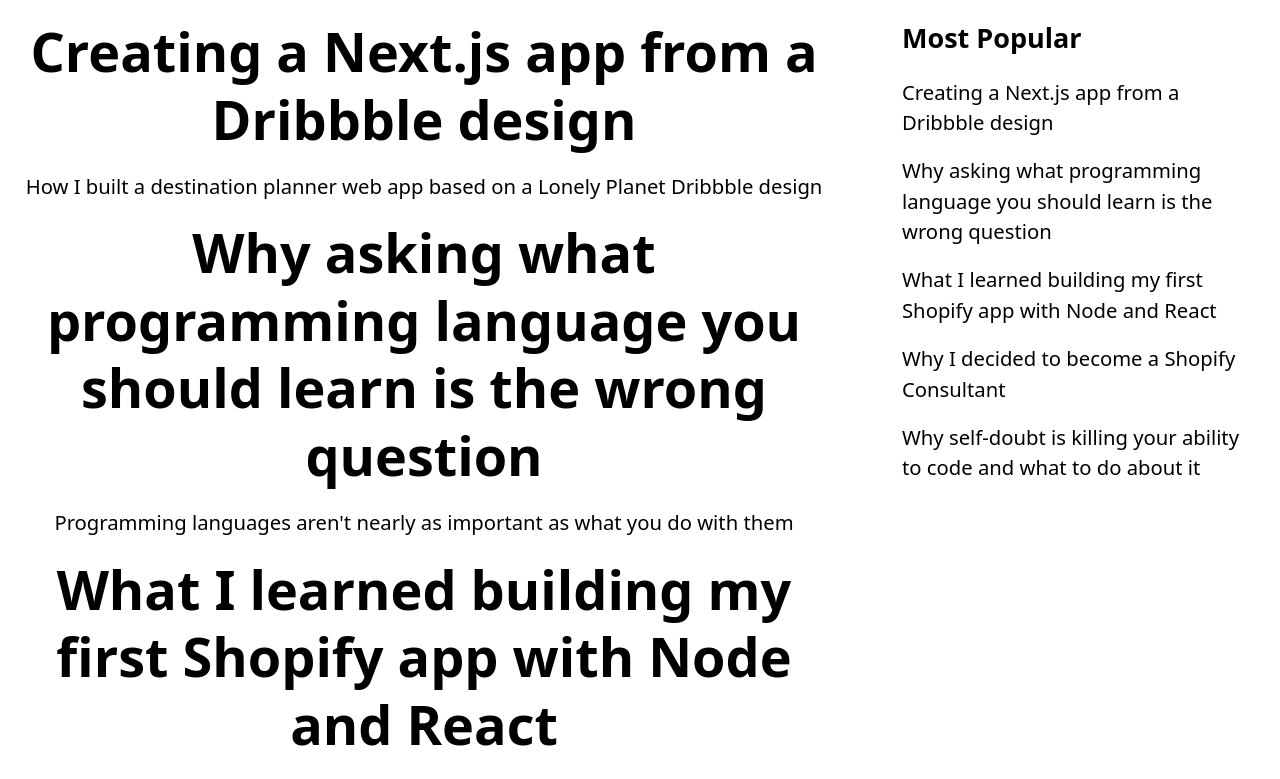
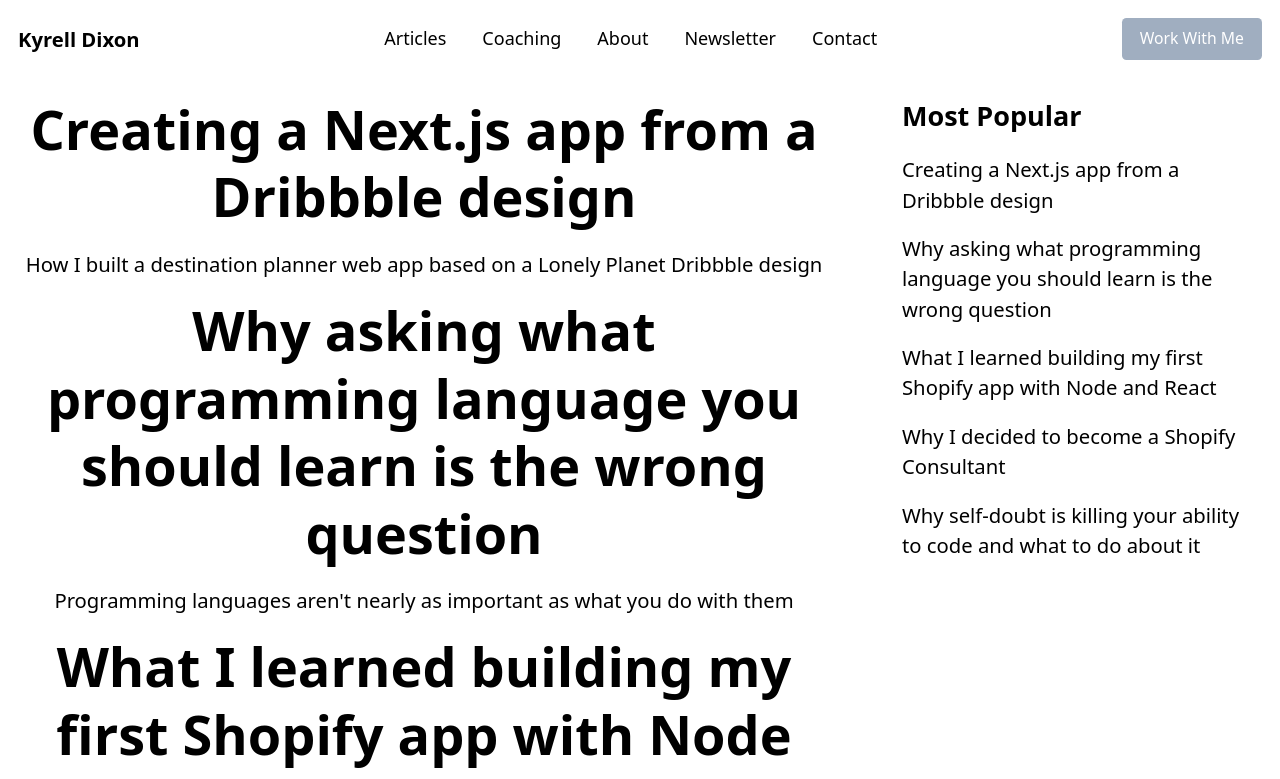
Before and after one commit to kyrelldixon/kyrelldixon.com, a Next.js app: page /blog in a window 1280 px wide. Shown: the top 779 px of the page. Built offline with nearby package versions, Linux system fonts and the light colour scheme; what @tailwindcss/ui would draw is missing.

Commit message:
feat: add header and nav links

```diff
--- /dev/null
+++ b/components/header.js
@@ -0,0 +1,29 @@
+import Link from "next/link";
+
+export default function Header({ navLinks }) {
+  return (
+    <header className="sticky inset-x-0 top-0 flex items-center justify-between p-4 bg-white">
+      <Link href="/">
+        <a title="Go to Homepage">
+          <h1 className="text-lg font-semibold">Kyrell Dixon</h1>
+        </a>
+      </Link>
+      <nav>
+        <ul className="hidden space-x-8 md:flex">
+          {navLinks.map((link) => (
+            <li key={link.href}>
+              <Link href={link.href}>
+                <a>{link.title}</a>
+              </Link>
+            </li>
+          ))}
+        </ul>
+      </nav>
+      <Link href="/coaching">
+        <a className="px-4 py-2 text-sm text-white bg-gray-500 rounded">
+          Work With Me
+        </a>
+      </Link>
+    </header>
+  );
+}
--- a/components/mobile-nav.js
+++ b/components/mobile-nav.js
@@ -1,34 +1,16 @@
 import Link from "next/link";
 
-export default function MobileNav() {
+export default function MobileNav({ navLinks }) {
   return (
     <nav className="fixed inset-x-0 bottom-0 w-full bg-white md:hidden">
       <ul className="flex items-end justify-around h-full px-2 py-2 text-sm font-semibold">
-        <li>
-          <Link href="/blog">
-            <a>Articles</a>
-          </Link>
-        </li>
-        <li>
-          <Link href="/coaching">
-            <a>Coaching</a>
-          </Link>
-        </li>
-        <li>
-          <Link href="/about">
-            <a>About</a>
-          </Link>
-        </li>
-        <li>
-          <Link href="/newsletter">
-            <a>Newsletter</a>
-          </Link>
-        </li>
-        <li>
-          <Link href="/contact">
-            <a>Contact</a>
-          </Link>
-        </li>
+        {navLinks.map((link) => (
+          <li key={link.href}>
+            <Link href={link.href}>
+              <a>{link.title}</a>
+            </Link>
+          </li>
+        ))}
       </ul>
     </nav>
   );
--- a/components/page-layout.js
+++ b/components/page-layout.js
@@ -1,10 +1,20 @@
 import MobileNav from "./mobile-nav";
+import Header from "./header";
+
+const navLinks = [
+  { title: "Articles", href: "/blog" },
+  { title: "Coaching", href: "/coaching" },
+  { title: "About", href: "/about" },
+  { title: "Newsletter", href: "/newsletter" },
+  { title: "Contact", href: "/contact" },
+];
 
 export default function PageLayout({ children, hideNav }) {
   return (
     <>
+      <Header navLinks={navLinks} />
       {children}
-      {!hideNav && <MobileNav />}
+      {!hideNav && <MobileNav navLinks={navLinks} />}
     </>
   );
 }
```
